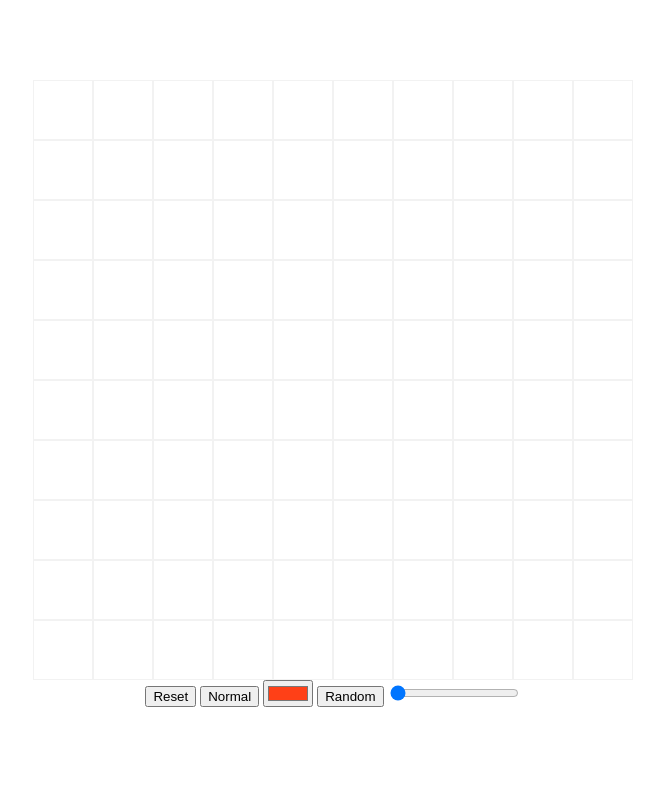
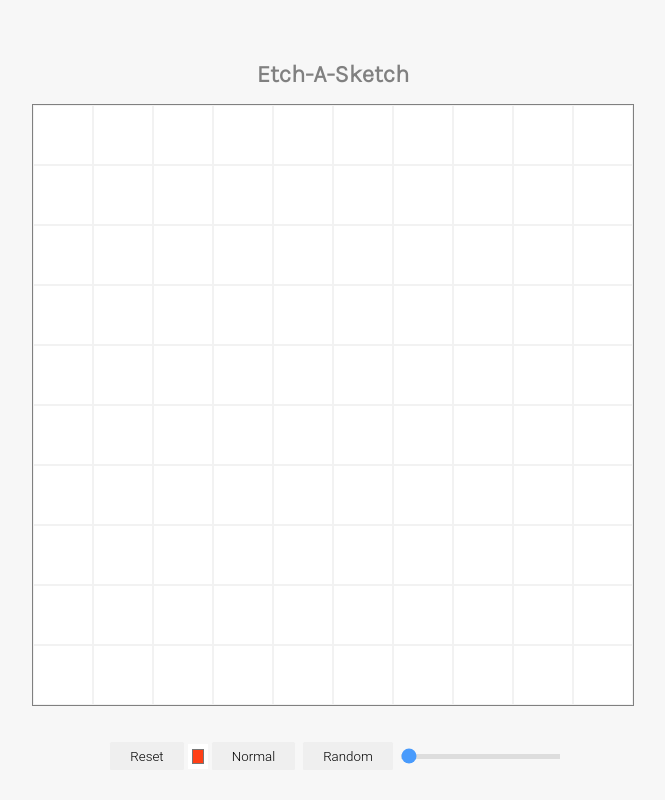
Before and after one commit to jcyling/git_test, a plain HTML site: page etch-a-sketch/index.html in a window 1280 px wide. Shown: the whole page, without its empty margins (307-972 px from the left). Drawn offline with Linux system fonts and the light colour scheme.

Commit message:
update drawing modes and css styling

```diff
--- a/etch-a-sketch/index.html
+++ b/etch-a-sketch/index.html
@@ -3,16 +3,20 @@
   <title>Page Title</title>
   <meta charset="UTF-8"/>
   <link rel="stylesheet" href="style.css">
-  <script type = "text/javascript" src="/script.js" defer></script>
-</head>
+  <script type = "text/javascript" src="script.js" defer></script>
+  <link rel="preconnect" href="https://fonts.googleapis.com">
+  <link rel="preconnect" href="https://fonts.gstatic.com" crossorigin>
+  <link href="https://fonts.googleapis.com/css2?family=Karla:wght@300&display=swap" rel="stylesheet"> </head>
 <body>
+
+  <h1>Etch-A-Sketch</h1>
   <div class="frame">
 
   </div>
   <div class="controls">
     <button class="reset" onclick="reset()">Reset</button>
+    <input type="color" value="#ff4017" id="color">
     <button class="normal" onclick="set()">Normal</button>
-    <input type="color" value="#ff4017" id="color">
     <button class="random" onclick="setrandom()">Random</button>
     <input type="range" min="10" max=60 value="10" step="10" class="slider" id="gridsize">
     <p id="size"></p>
--- a/etch-a-sketch/style.css
+++ b/etch-a-sketch/style.css
@@ -1,10 +1,18 @@
 html, body {
-    margin: 5vh;
+    margin-top: 2vh;
     padding: 0;
     display: flex;
     align-items: center;
     justify-content: center;
     flex-direction: column;
+    font-family: 'Karla', sans-serif;
+    background-color: #f7f7f7;
+}
+
+h1 {
+    font-size: 1.5em;
+    padding-top: 0.5em;
+    color: grey;
 }
 
 .frame {
@@ -13,17 +21,64 @@ html, body {
     display: flex;
     flex-wrap: nowrap;
     flex-direction: column;
+    border: 1px solid grey;
 }
 
 .row {
     display: flex;
     flex-wrap: nowrap;
-    flex-basis: 100%
+    flex-basis: 100%;
 }
 
 .cell {
     border: 1px solid #f2f2f2;
     background-color: #fff;
     height: auto;
-    flex-basis: 100%
+    flex-basis: 100%;
 }
+
+.controls {
+    display: flex;
+    align-content: center;
+    justify-content: center;
+    padding: 2em;
+}
+
+button {
+    display: inline-block;
+    padding: 0.5em 1.5em;
+    border: none;
+    margin: 0.3em 0.3em 0.3em;
+    border-radius: 0.12em;
+    box-sizing: border-box;
+    text-decoration: none;
+    font-family: 'Roboto',sans-serif;
+    font-weight: 300;
+    color: #000;
+    text-align: center;
+    transition: all 0.2s;
+}
+
+.slider {
+    -webkit-appearance: none;  /* Override default CSS styles */
+    appearance: none;
+    width: 100%;
+    height: 5px;
+    margin: auto;
+    margin-left: 0.3em;
+    background: #d3d3d3;
+    outline: none;
+    opacity: 0.7;
+    -webkit-transition: .2s;
+    transition: opacity .2s;
+}
+
+#color {
+    -webkit-appearance: none;  /* Override default CSS styles */
+    appearance: none;
+    width: 50px;
+    height: 25px;
+    margin: auto;
+    background: #fff;
+    border: none;
+}
```
